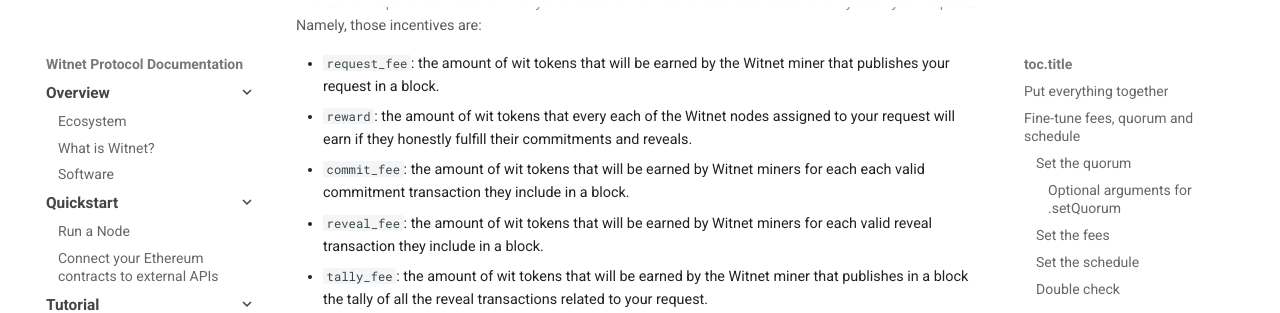
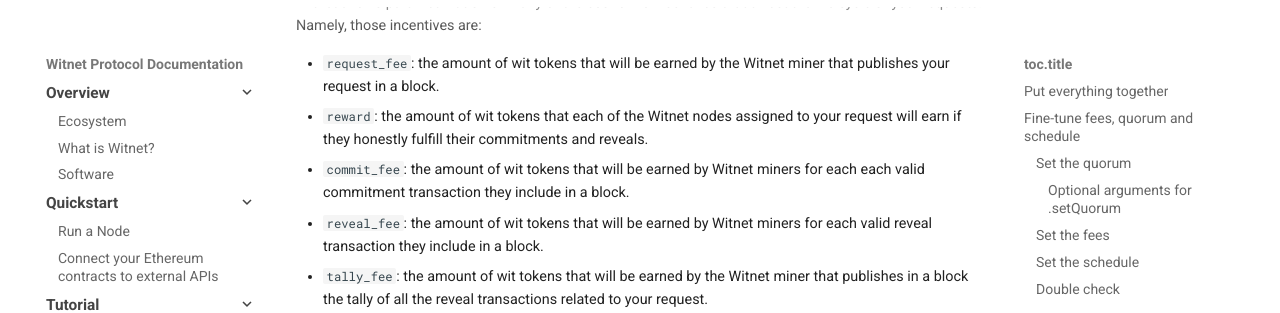
Before and after one commit to witnet/documentation, an MkDocs documentation site: the page built from docs/tutorials/bitcoin-price-feed/fine-tuning.md, in a window 1280 px wide and 900 px high, scrolled down 2080 px. Shown: the part 152-465 px from the top of the window. Built offline with MkDocs 1.6.1 and Material for MkDocs 9.7.7, drawn with Linux system fonts in a browser that asks for light colours; some web fonts are replaced; comment, search, counter and statistics services are not loaded.

Commit message:
Fix typo

```diff
--- a/docs/tutorials/bitcoin-price-feed/fine-tuning.md
+++ b/docs/tutorials/bitcoin-price-feed/fine-tuning.md
@@ -118,7 +118,7 @@ affect the life cycle of your requests. Namely, those incentives are:
 
 - `request_fee`: the amount of wit tokens that will be earned by the
   Witnet miner that publishes your request in a block.
-- `reward`: the amount of wit tokens that every each of the Witnet nodes
+- `reward`: the amount of wit tokens that each of the Witnet nodes
   assigned to your request will earn if they honestly fulfill their
   commitments and reveals.
 - `commit_fee`: the amount of wit tokens that will be earned by Witnet
```
